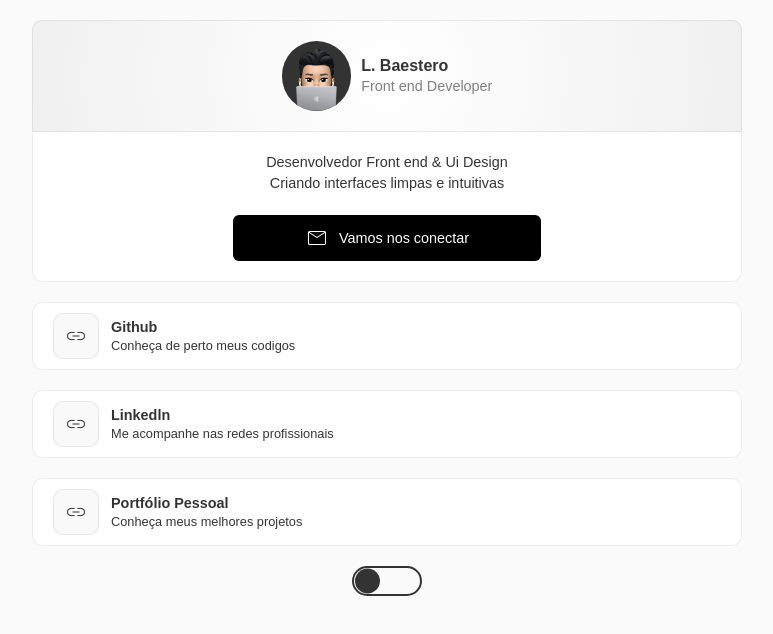
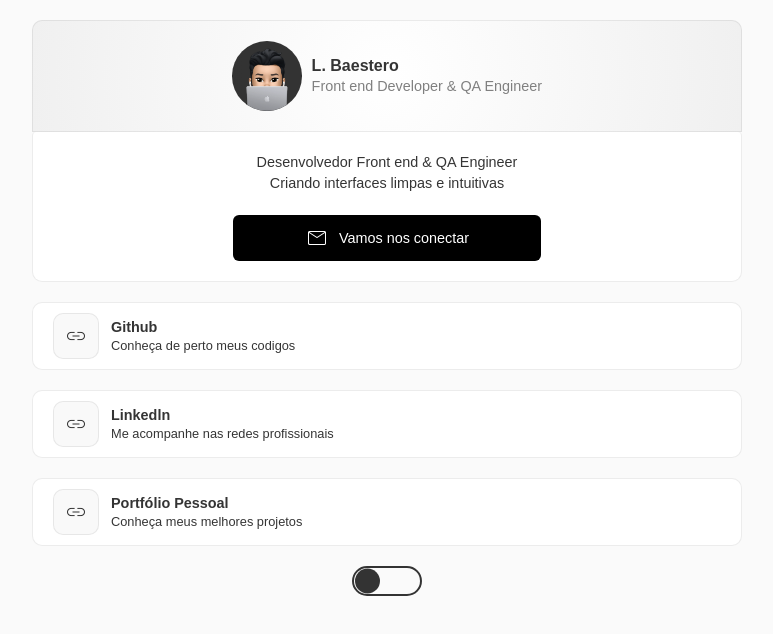
Before and after one commit to baestero/card-pessoal, a plain HTML site: page index.html in a window 1280 px wide. Shown: the whole page, without its empty margins (253-1026 px from the left). Drawn offline with nearby package versions, Linux system fonts and the light colour scheme.

Commit message:
Update index.html

```diff
--- a/index.html
+++ b/index.html
@@ -21,7 +21,7 @@
 
     <div class="card-tittle">
       <h1>L. Baestero</h1>
-      <p>Front end Developer </p>
+      <p>Front end Developer & QA Engineer </p>
 
 
     </div>
@@ -29,7 +29,7 @@
 
   <section class="card-descricao js-scroll">
     <div>
-      <p>Desenvolvedor Front end & Ui Design <br> Criando interfaces limpas e intuitivas</p>
+      <p>Desenvolvedor Front end & QA Engineer <br> Criando interfaces limpas e intuitivas</p>
       <a href="mailto:leonardobaestero@gmail.com?subject=Assunto do Email&body=Corpo do Email" target="_blank"><span class=" material-symbols-outlined">
           mail
         </span>Vamos nos conectar</a>
```
